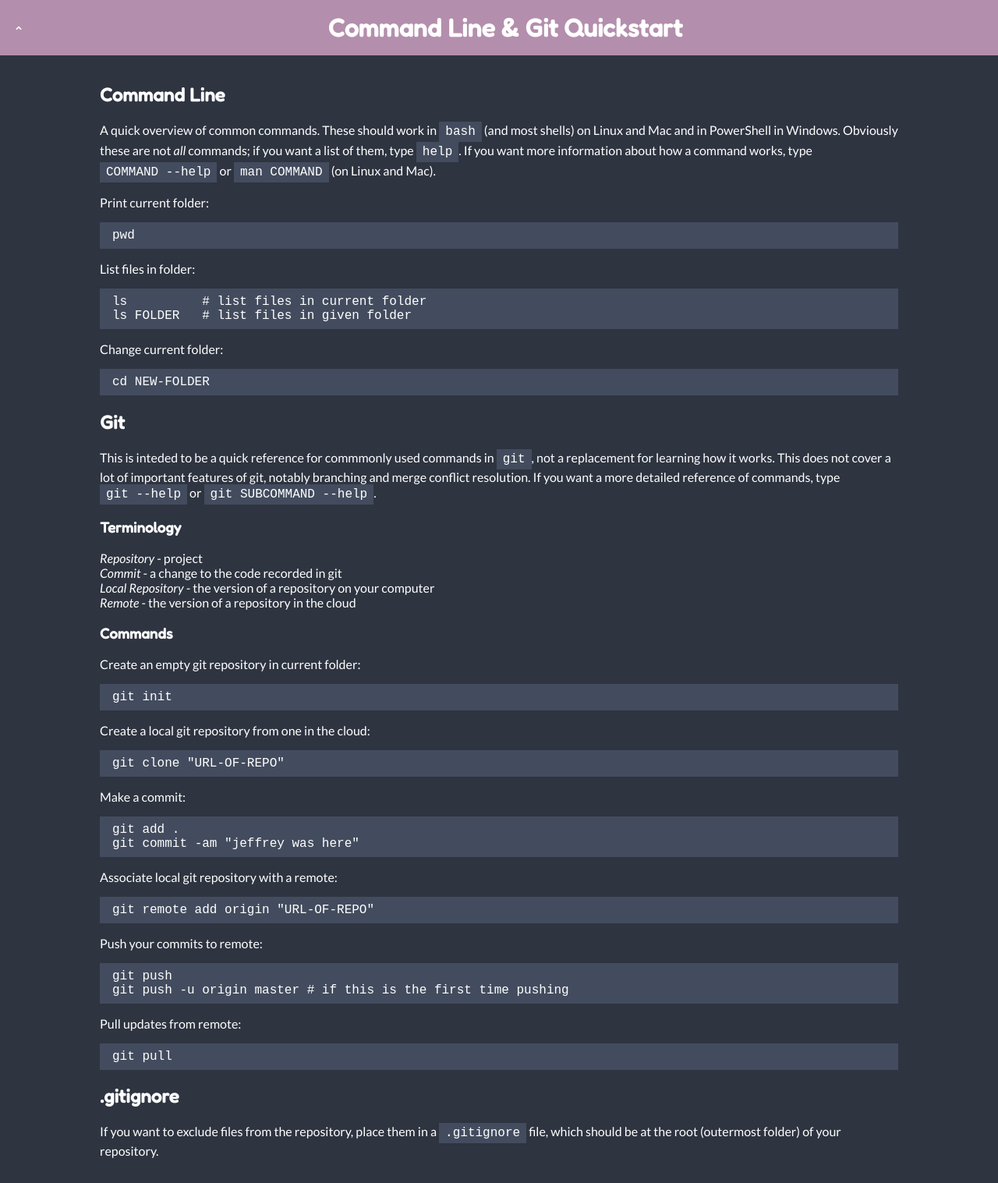
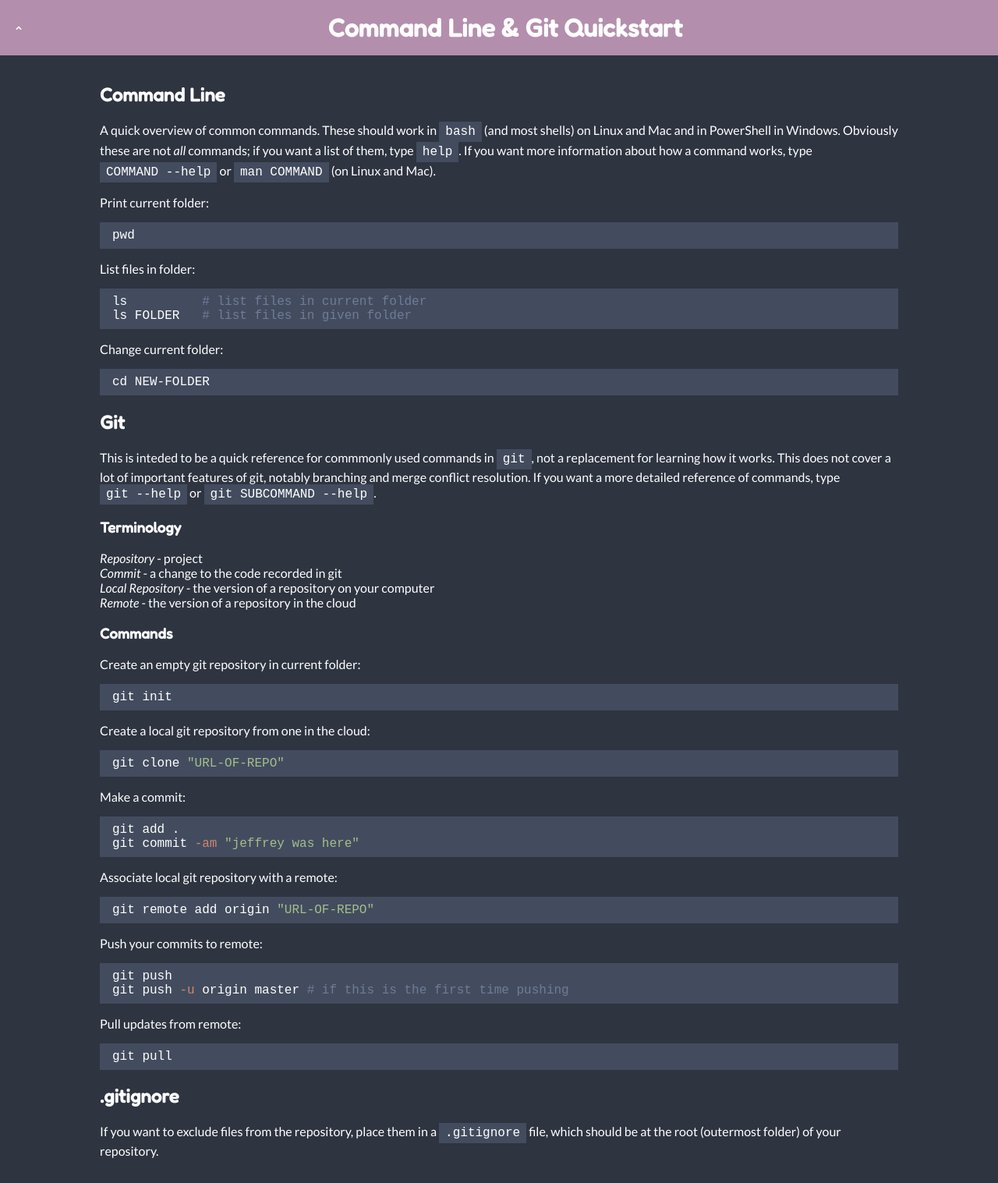
Before and after one commit to Jellyfish4654/guides, a Jekyll site: the page built from git.md, in a window 1280 px wide. Shown: the whole page at 78% size. Built offline with Jekyll 4.4.1, drawn with Linux system fonts in a browser that asks for light colours.

Commit message:
syntax highlighting

````diff
--- a/_config.yml
+++ b/_config.yml
@@ -26,6 +26,7 @@ baseurl: "/guides" # the subpath of your site, e.g. /blog
 url: "" # the base hostname & protocol for your site, e.g. http://example.com
 twitter_username: ftcjellyfish
 github_username:  jellyfish4654
+highlighter: rouge
 
 # Build settings
 theme: minima
--- a/git.md
+++ b/git.md
@@ -10,18 +10,18 @@ Obviously these are not *all* commands; if you want a list of them, type `help`.
 If you want more information about how a command works, type `COMMAND --help` or `man COMMAND` (on Linux and Mac).
 
 Print current folder:
-```
+```bash
 pwd
 ```
 
 List files in folder:
-```
+```bash
 ls          # list files in current folder
 ls FOLDER   # list files in given folder
 ```
 
 Change current folder:
-```
+```bash
 cd NEW-FOLDER
 ```
 
@@ -44,7 +44,7 @@ git init
 ```
 
 Create a local git repository from one in the cloud:
-```
+```bash
 git clone "URL-OF-REPO"
 ```
 
@@ -55,7 +55,7 @@ git commit -am "jeffrey was here"
 ```
 
 Associate local git repository with a remote:
-```
+```bash
 git remote add origin "URL-OF-REPO"
 ```
 
--- a/style.css
+++ b/style.css
@@ -53,6 +53,17 @@ header a, header a:visited, header a:active {
 a {
     color: #88c0d0; }
 a:visited {
-    color: #b48ead; }
+    color: #88c0d0; }
 a:active {
+    color: #bf616a; }
+
+.highlight .kt, .highlight .nc { /* types*/
+    color: #88c0d0; }
+.highlight .kd, .highlight .nt {/*keywords*/
     color: #d08770; }
+.highlight .s, .highlight .s2 { /*strings*/
+    color: #a3be8c; }
+.highlight .mf, .highlight .mi {
+    color: #ebcb8b; }
+.highlight .c {
+    color: #6e7c99; }
````
Also changed, not shown: java/day1.md (+7 -7 lines).
